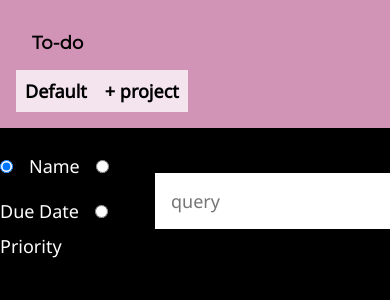
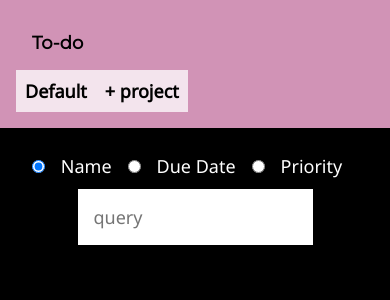
Before and after one commit to dolphinOfDelphi/20191104-react-todo-list, a React (Create React App) app: page / in a window 390 px wide. Shown: the top 300 px of the page. Built offline with nearby package versions, Linux system fonts and the light colour scheme.

Commit message:
Adjust responsive sizing

```diff
--- a/src/App.css
+++ b/src/App.css
@@ -110,6 +110,7 @@ nav li.active {
     display: flex;
     align-items: center;
     justify-content: center;
+    flex-wrap: wrap;
     margin: 1rem auto;
 }
 
@@ -216,7 +217,7 @@ main > ul {
     color: white;
 }
 
-@media screen and (min-width: 768px) {
+@media screen and (min-width: 600px) {
     header {
         grid-template-columns: 1fr 3fr;
         grid-template-areas: 'name navigation';
--- a/src/Queries.js
+++ b/src/Queries.js
@@ -9,6 +9,7 @@ export const Query = (props) =>
     />;
 export const SortForm = (props) =>
     <form>
+        <div style={{display: 'inline-block'}}>
             <input
                 id='name'
                 className='sort'
@@ -24,6 +25,8 @@ export const SortForm = (props) =>
             >
                 Name
             </label>
+        </div>
+        <div style={{display: 'inline-block'}}>
             <input
                 id='due-date'
                 className='sort'
@@ -39,6 +42,8 @@ export const SortForm = (props) =>
             >
                 Due Date
             </label>
+        </div>
+        <div style={{display: 'inline-block'}}>
             <input
                 id='priority'
                 className='sort'
@@ -54,4 +59,5 @@ export const SortForm = (props) =>
             >
                 Priority
             </label>
+        </div>
     </form>;
```
Lines whose indentation alone changed are shown as unchanged.
